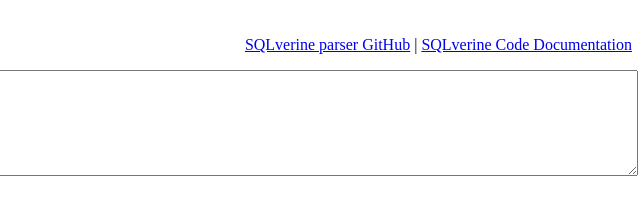
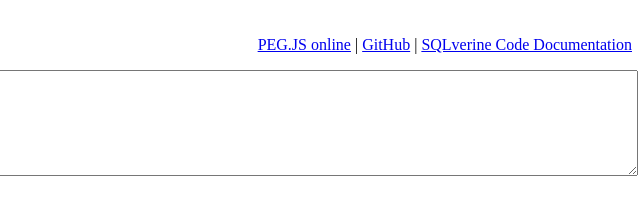
Before and after one commit to Sulkar/SQLverine-parser, a website built with webpack: page src/index.html in a window 1280 px wide. Shown: the top 198 px of the page, 640-1280 px from the left. Built offline with nearby package versions, Linux system fonts and the light colour scheme.

```diff
--- a/src/index.html
+++ b/src/index.html
@@ -10,7 +10,9 @@
 
 <body>
     <p style="float: right;">
-        <a href="https://github.com/Sulkar/SQLverine-parser" target="_blank">SQLverine parser GitHub</a>
+        <a href="https://pegjs.org/online" target="_blank">PEG.JS online</a>
+        <span> | </span>
+        <a href="https://github.com/Sulkar/SQLverine-parser" target="_blank">GitHub</a>
         <span> | </span>
         <a href="https://docs.google.com/document/d/10SNGVZTHJcE7qC71k9_w2MXdM8ReH2QpxH_Rv2QAREI/edit?usp=sharing" target="_blank">SQLverine Code Documentation</a>
 
```
Also changed, not shown: 1 other file.
